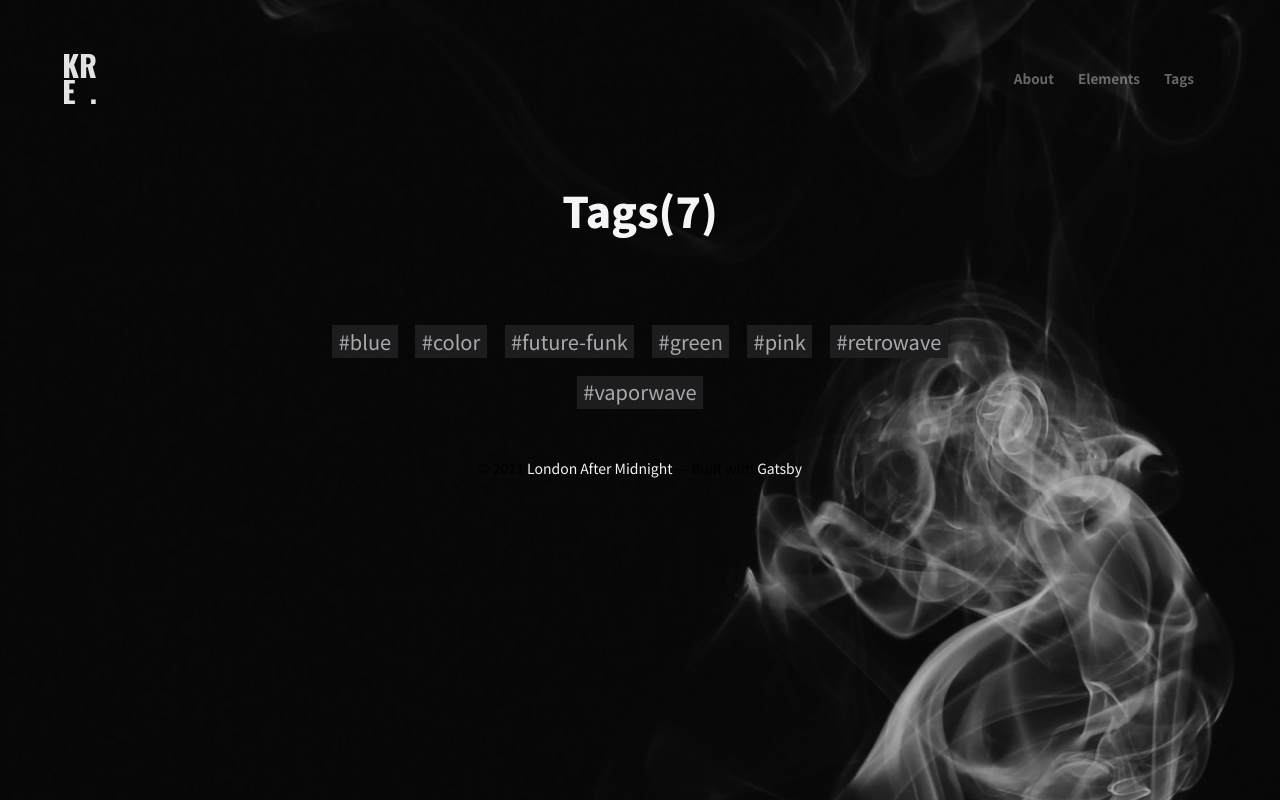
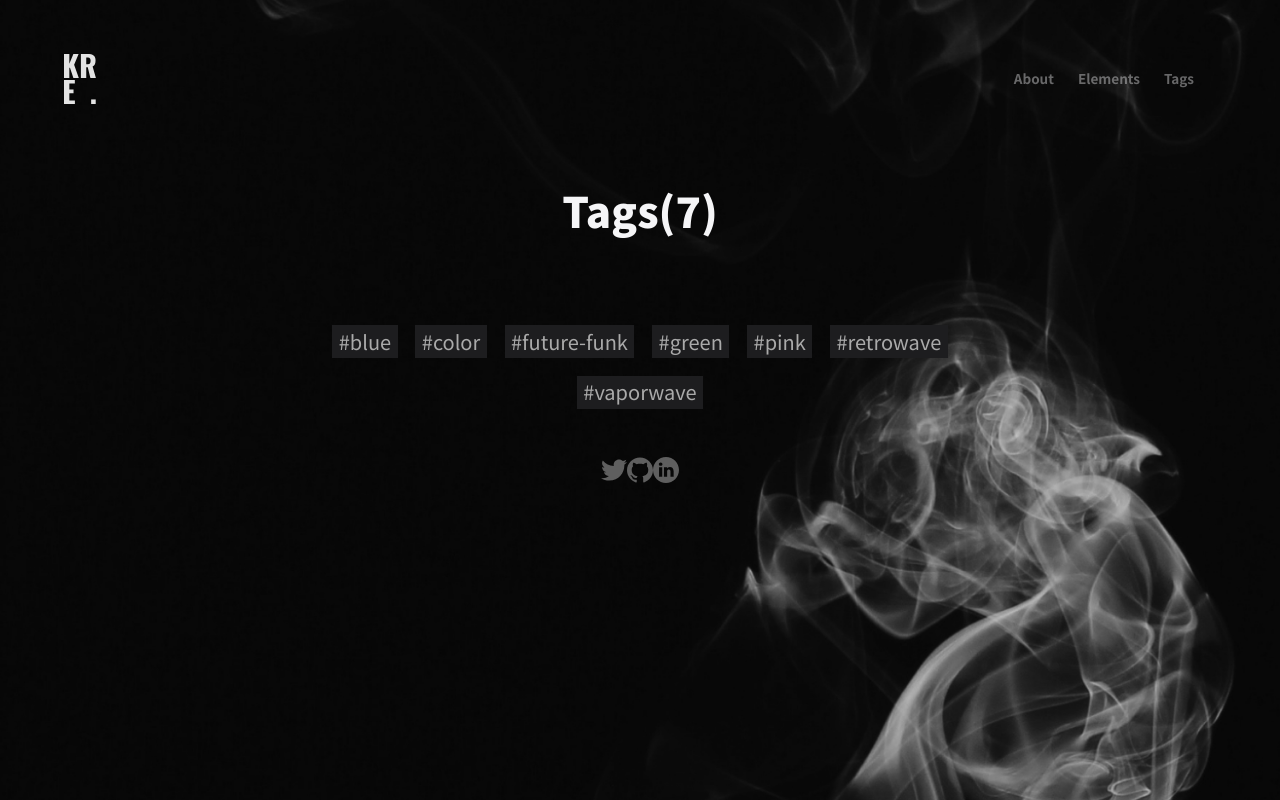
Before and after one commit to chaya-tan/kremedev-v2, a Gatsby site: page /tags in a window 1280 px wide. Built offline with nearby package versions, Linux system fonts and the light colour scheme; Gatsby itself is replaced by a stand-in of ours; a web font is replaced by a local one.

Commit message:
added social icons

```diff
--- a/src/components/layout.js
+++ b/src/components/layout.js
@@ -92,15 +92,39 @@
         </div>
       </main>
       <footer className="site-foot">
-        &copy; {new Date().getFullYear()} <Link to={`/`}>{title}</Link> &mdash;
-        Built with{" "}
+        <a
+          href="https://twitter.com/kreme_q"
+          title="Twitter"
+          target="_blank"
+          rel="noopener noreferrer"
+        >
+          <img src="/social/twitter.svg" />
+        </a>
+        <a
+          href="https://github.com/chaya-tan"
+          title="Github"
+          target="_blank"
+          rel="noopener noreferrer"
+        >
+          <img src="/social/github.svg" />
+        </a>
+        <a
+          href="https://www.linkedin.com/in/chayatan/"
+          title="LinkedIn"
+          target="_blank"
+          rel="noopener noreferrer"
+        >
+          <img src="/social/linkedin.svg" />
+        </a>
+        {/* &copy; {new Date().getFullYear()} <Link to={`/`}>{title}</Link> &mdash; */}
+        {/* Built with{" "}
         <a
           href="https://gatsbyjs.org"
           target="_blank"
           rel="noopener noreferrer"
         >
           Gatsby
-        </a>
+        </a> */}
       </footer>
     </div>
   )
```
Also changed, not shown: static/social/github.svg (added), static/social/linkedin.svg (added), static/social/twitter.svg (added).
